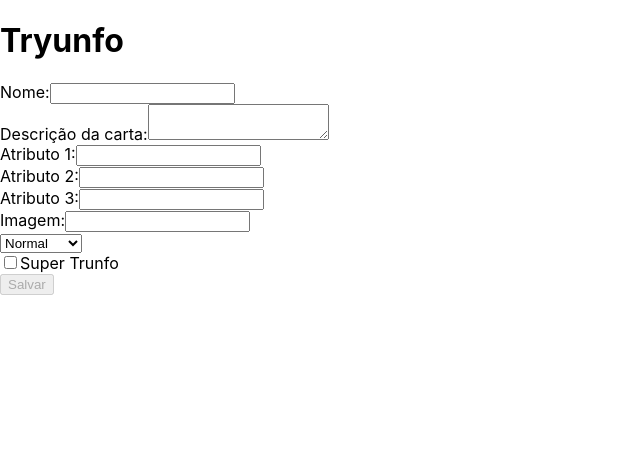
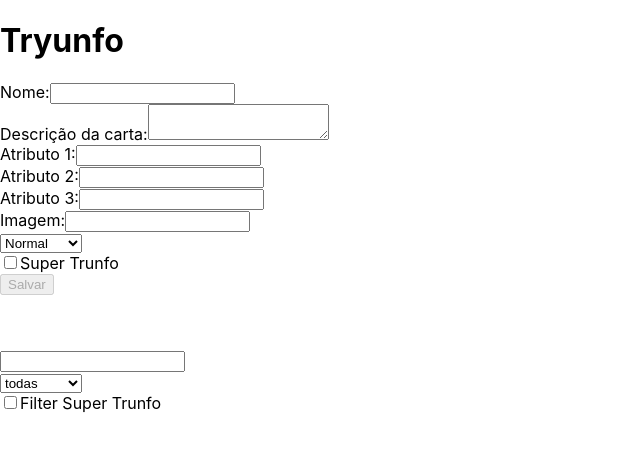
Before and after one commit to marcelli-lima/super-trunfo, a React (Create React App) app: page / in a window 1280 px wide. Shown: the top 450 px of the page, without its empty margins (0-640 px from the left). Built offline with nearby package versions, Linux system fonts and the light colour scheme.

Commit message:
requisitos finalizados

```diff
--- a/src/App.js
+++ b/src/App.js
@@ -27,6 +27,9 @@ const initial = {
   hasTrunfo: false,
   isSaveButtonDisabled: true,
   CARDS: [],
+  filterRare: '',
+  filterName: '',
+  filterTrunfo: false,
 };
 
 class App extends React.Component {
@@ -34,6 +37,14 @@ class App extends React.Component {
     super(props);
 
     this.state = initial;
+  }
+
+  handleFilter = ({ target }) => {
+    const { name } = target;
+    console.log(target);
+    const value = target.type === 'checkbox' ? target.checked : target.value;
+    console.log(value);
+    this.setState({ [name]: value });
   }
 
   onInputChange = ({ target }) => {
@@ -112,7 +123,18 @@ class App extends React.Component {
       isSaveButtonDisabled,
       hasTrunfo,
       CARDS,
+      filterRare,
+      filterName,
+      filterTrunfo,
     } = this.state;
+
+    const cardsFiltered = CARDS
+      .filter((card) => (filterTrunfo ? card.cardTrunfo === true : card))
+      .filter((card) => card.cardName.includes(filterName))
+      .filter((card) => (
+        filterRare === 'todas' || !filterRare
+          ? card.cardRare : card.cardRare === filterRare));
+
     return (
       <div>
         <h1>Tryunfo</h1>
@@ -142,11 +164,42 @@ class App extends React.Component {
           cardTrunfo={ cardTrunfo }
         />
         <div>
+          <input
+            data-testid="name-filter"
+            type="text"
+            onChange={ this.handleFilter }
+            name="filterName"
+          />
+        </div>
+        <div>
+          <select
+            data-testid="rare-filter"
+            onChange={ this.handleFilter }
+            name="filterRare"
+          >
+            <option value="todas">todas</option>
+            <option value="normal">normal</option>
+            <option value="raro">raro</option>
+            <option value="muito raro">muito raro</option>
+          </select>
+        </div>
+        <div>
+          <label htmlFor="filterTrunfo">
+            <input
+              type="checkbox"
+              name="filterTrunfo"
+              data-testid="trunfo-filter"
+              onChange={ this.handleFilter }
+            />
+            Filter Super Trunfo
+          </label>
+        </div>
+        <div>
           {
-            CARDS.map((card) => (
+            cardsFiltered
+              .map((card) => (
                 <div key={ card.cardName }>
                   <Card { ...card } />
-                {console.log(card)}
                   <button
                     id={ card.cardName }
                     type="button"
```
Also changed, not shown: 2 other files (tests, documents, lock files or other folders). Lines whose indentation alone changed are shown as unchanged.
